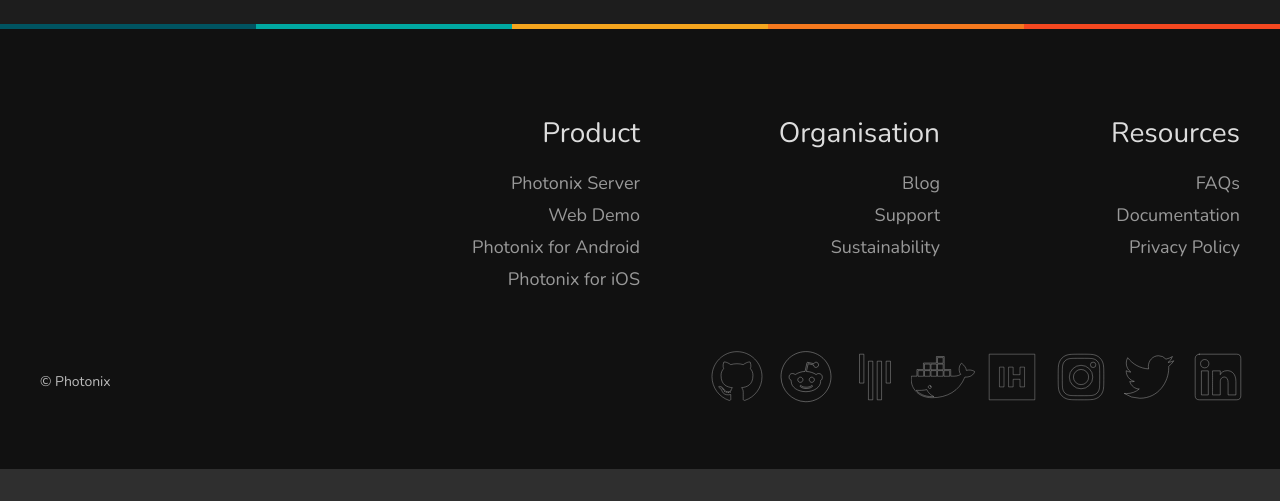
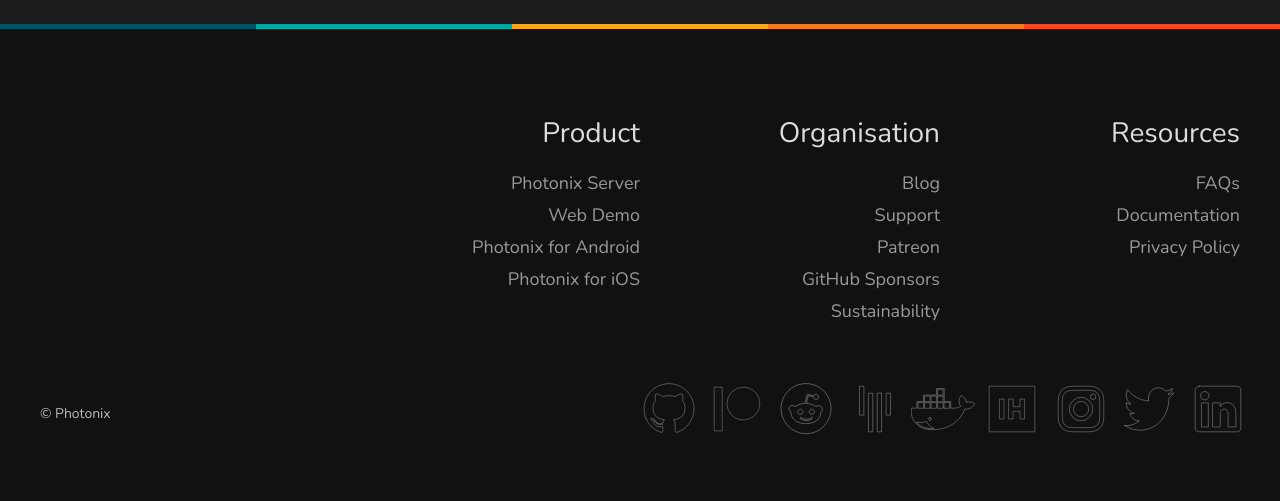
Before and after one commit to photonixapp/photonix-website, a Django app: page /blog/ in a window 1280 px wide. Shown: the part 828-1329 px from the top of the page. Before the commit the page ends 1297 px from the top, so only its background shows below. Run offline with Django 3.2, Linux system fonts and the light colour scheme; data that the repository does not hold is empty; some libraries are stand-ins or nearby versions.

Commit message:
Patreon footer logo

```diff
--- a/templates/base.html
+++ b/templates/base.html
@@ -70,6 +70,8 @@
           <ul>
             <li><a href="{% url 'blog-post-list' %}">Blog</a></li>
             <li><a href="{% url 'support' %}">Support</a></li>
+            <li><a href="https://www.patreon.com/photonixapp">Patreon</a></li>
+            <li><a href="https://github.com/sponsors/photonixapp">GitHub Sponsors</a></li>
             <li><a href="/docs/sustainability/">Sustainability</a></li>
             <!-- <li>About</li>
             <li>Sponsorship</li> -->
@@ -92,6 +94,11 @@
           <div class="link">
             <a href="https://github.com/photonixapp/photonix">
               <img src="/static/images/github.svg" class="github" alt="GitHub logo" title="Open source code, bug and feature tracking on GitHub" />
+            </a>
+          </div>
+          <div class="link">
+            <a href="https://www.patreon.com/photonixapp">
+              <img src="/static/images/patreon.svg" class="patreon" alt="Patreon logo" title="Support to project through Patreon" />
             </a>
           </div>
           <div class="link">
```
Also changed, not shown: static/images/patreon.svg (added).
